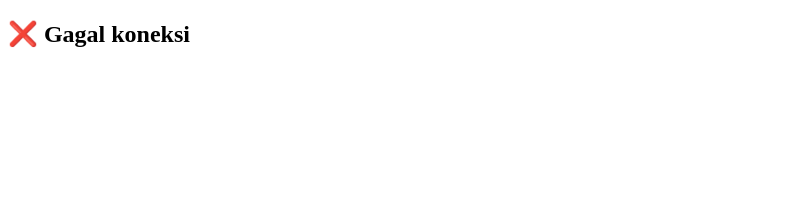
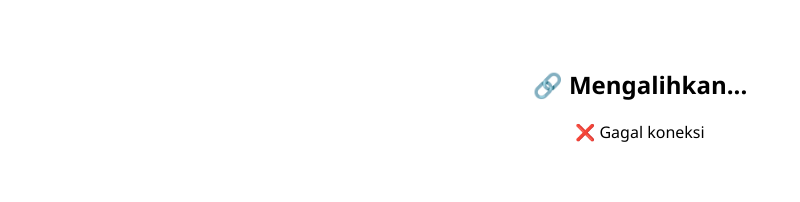
Before and after one commit to yanuar-moga/short, a plain HTML site: page s/404.html in a window 1280 px wide. Shown: the whole page, without its empty margins (0-800 px from the left). Drawn offline with Linux system fonts and the light colour scheme; no server answers.

Commit message:
Update 404.html

```diff
--- a/s/404.html
+++ b/s/404.html
@@ -1,6 +1,13 @@
 <!DOCTYPE html>
-<html>
-<body>
+<html lang="id">
+<head>
+<meta charset="UTF-8">
+<title>Redirect...</title>
+</head>
+<body style="font-family:Segoe UI;text-align:center;padding:40px">
+
+<h2>🔗 Mengalihkan...</h2>
+<p id="status">Memproses link...</p>
 
 <script>
 const API = "https://script.google.com/macros/s/AKfycbx2JSmlwhBQ2so5lqT3yaSw-eWcqvVb5HfNXoXT3wVJAQohnlrTy1cOacxnkYuI5JqG/exec";
@@ -9,6 +16,8 @@ const API = "https://script.google.com/macros/s/AKfycbx2JSmlwhBQ2so5lqT3yaSw-eWc
 const path = window.location.pathname;
 const slug = path.split("/").pop();
 
+document.getElementById("status").innerText = "Slug: " + slug;
+
 if(slug){
 
 fetch(API + "?slug=" + slug)
@@ -16,14 +25,15 @@ fetch(API + "?slug=" + slug)
 .then(res => {
 
 if(res.url){
+document.getElementById("status").innerText = "Redirect ke: " + res.url;
 window.location.href = res.url;
 }else{
-document.body.innerHTML = "<h2>❌ Link tidak ditemukan</h2>";
+document.getElementById("status").innerHTML = "❌ Link tidak ditemukan";
 }
 
 })
 .catch(()=>{
-document.body.innerHTML = "<h2>❌ Gagal koneksi</h2>";
+document.getElementById("status").innerHTML = "❌ Gagal koneksi";
 });
 
 }
```
